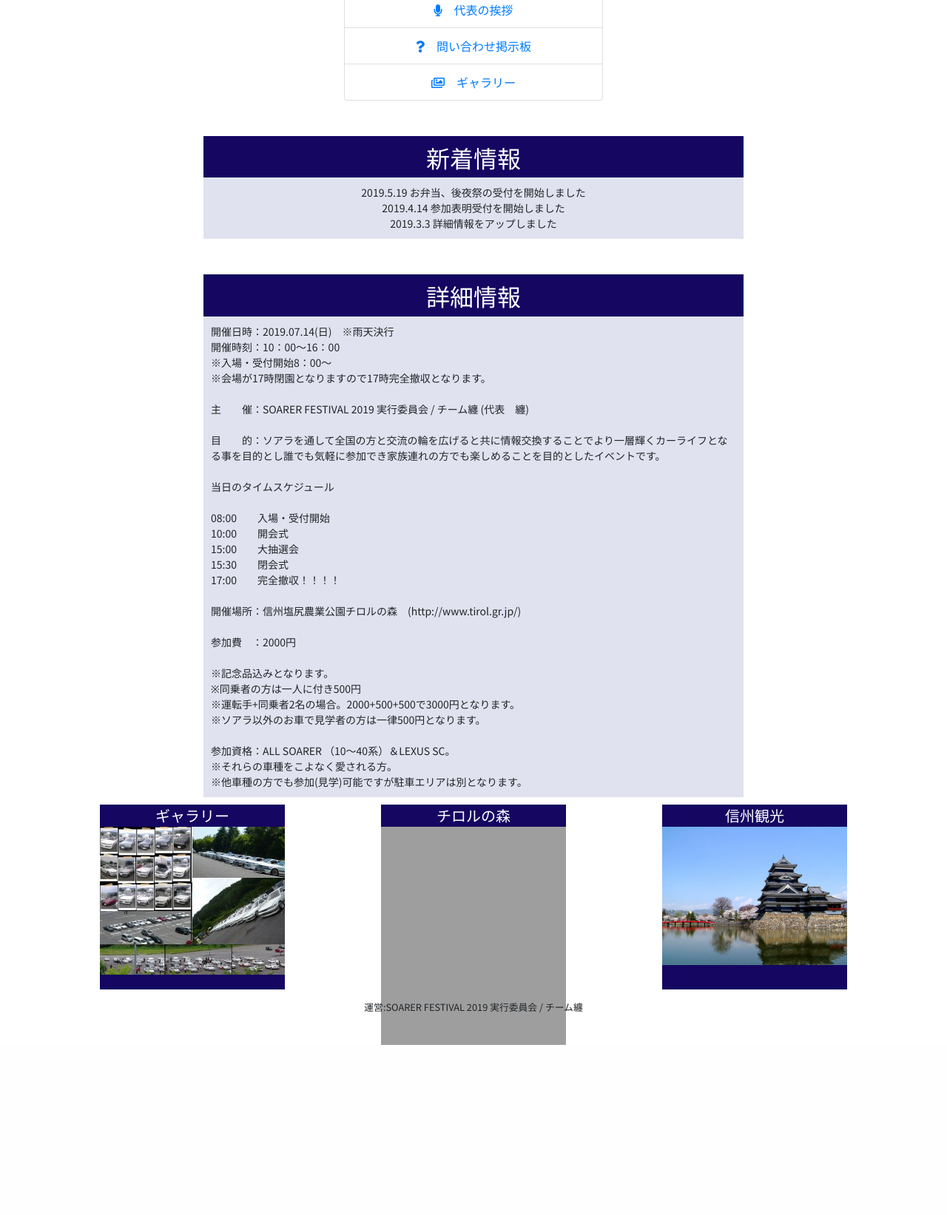
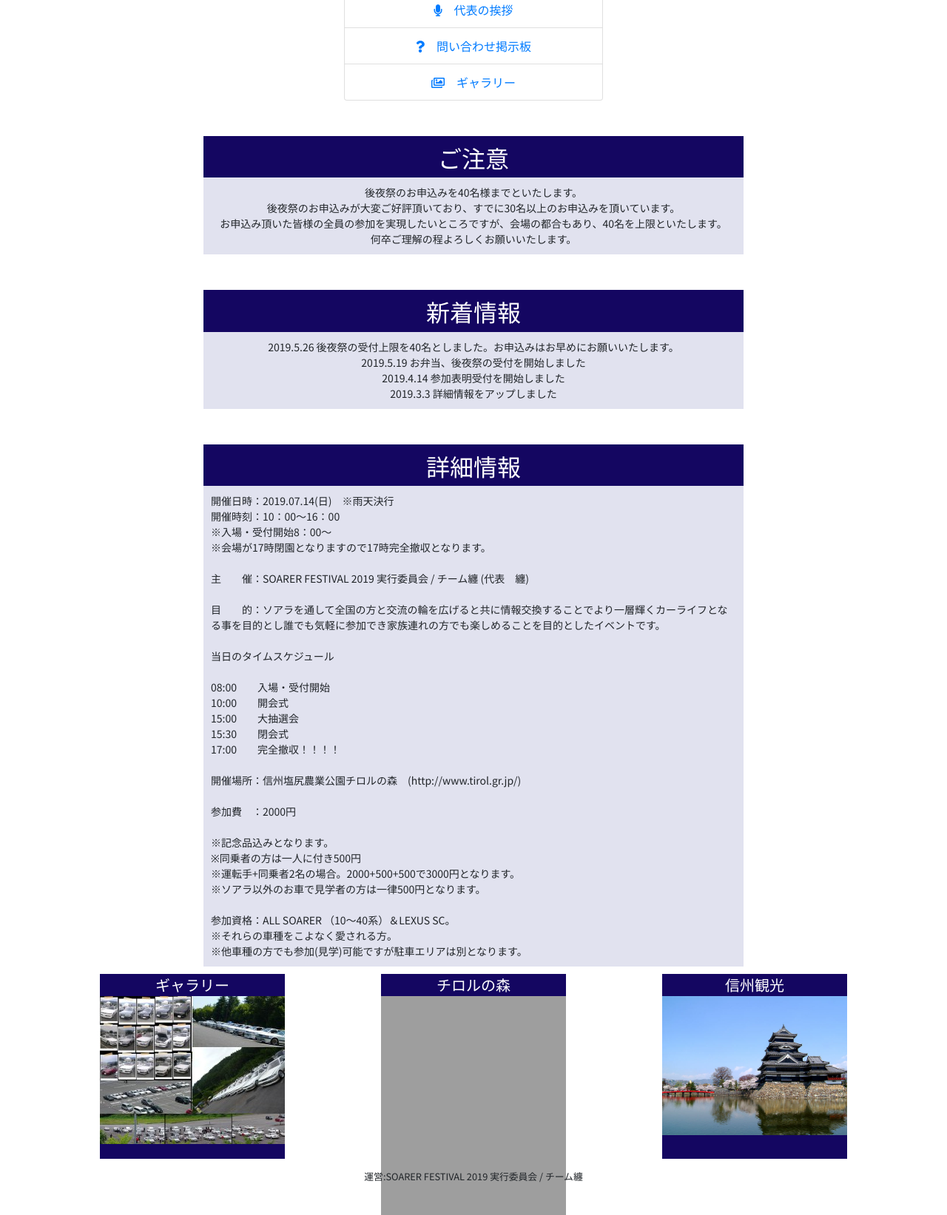
Before and after one commit to aramsan/zenkoku2019, a Django app: page / in a window 1280 px wide. Shown: the part 647-2290 px from the top of the page at 74% size. Before the commit the page ends 2060 px from the top, so only its background shows below. Run offline with Django 3.2, Linux system fonts and the light colour scheme; some libraries are stand-ins or nearby versions; grey boxes are pictures that could not be loaded.

Commit message:
後夜祭申込みを40名限度に変更

```diff
--- a/templates/app/index.html
+++ b/templates/app/index.html
@@ -30,8 +30,24 @@
     <div class="row mt-5">
         <div class="col-md-8 offset-md-2">
             <div class="text-center infobox">
+            <h2>ご注意</h2>
+<pre>
+後夜祭のお申込みを40名様までといたします。
+後夜祭のお申込みが大変ご好評頂いており、すでに30名以上のお申込みを頂いています。
+お申込み頂いた皆様の全員の参加を実現したいところですが、会場の都合もあり、40名を上限といたします。
+何卒ご理解の程よろしくお願いいたします。
+</pre>
+            </div>
+         </div>
+      </div>
+</div>
+<div class="container">
+    <div class="row mt-5">
+        <div class="col-md-8 offset-md-2">
+            <div class="text-center infobox">
             <h2>新着情報</h2>
 <pre>
+2019.5.26 後夜祭の受付上限を40名としました。お申込みはお早めにお願いいたします。
 2019.5.19 お弁当、後夜祭の受付を開始しました
 2019.4.14 参加表明受付を開始しました
 2019.3.3 詳細情報をアップしました
--- a/templates/entry/edit.html
+++ b/templates/entry/edit.html
@@ -89,7 +89,8 @@ $(function(){
                 </div>
                 <div class="form-group">
                     <label for="number">後夜祭 参加人数{{ data.after_adult }}:{{ data.after_child }}</label>
-                    <br>大人<select name="after_adult">
+                    <br><small>※申込者が40名を超えたところで、申込み受付終了といたします。</small><br>
+                    大人<select name="after_adult">
                         <option value="0"{% if data.after_adult == 0 %} selected{% endif %}>0人</option>
                         <option value="1"{% if data.after_adult == 1 %} selected{% endif %}>1人</option>
                         <option value="2"{% if data.after_adult == 2 %} selected{% endif %}>2人</option>
--- a/templates/entry/signup.html
+++ b/templates/entry/signup.html
@@ -89,7 +89,8 @@ $(function(){
                 </div>
                 <div class="form-group">
                     <label for="number">後夜祭 参加人数</label>
-                    <br>大人<select name="after_adult">
+                    <br><small>※申込者が40名を超えたところで、申込み受付終了といたします。</small><br>
+                    大人<select name="after_adult">
                         <option value="1"{% if data.after_adult == "0" %} selected{% endif %}>0人</option>
                         <option value="1"{% if data.after_adult == "1" %} selected{% endif %}>1人</option>
                         <option value="2"{% if data.after_adult == "2" %} selected{% endif %}>2人</option>
```
